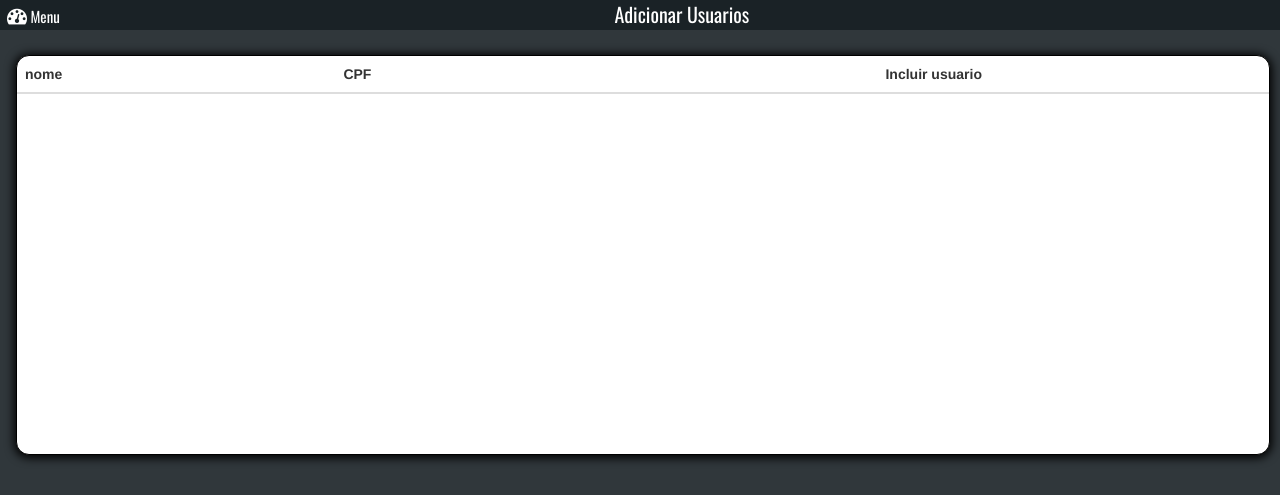
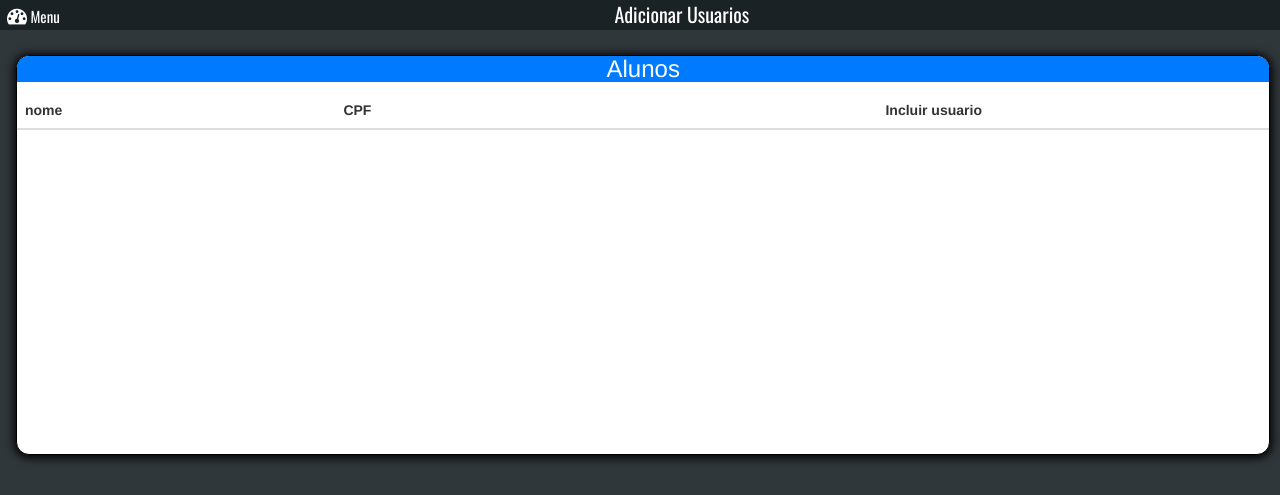
Before and after one commit to gabrielsdiogo/gym_project, a PHP site: page /admin/addUsuario.php in a window 1280 px wide. Shown: the top 495 px of the page. Run offline with PHP 8.4, Linux system fonts and the light colour scheme; data that the repository does not hold is empty; some libraries are stand-ins or nearby versions.

Commit message:
Inserção de usuario ao BD concluida

```diff
--- a/admin/addUsuario.php
+++ b/admin/addUsuario.php
@@ -30,6 +30,9 @@
 
           $mysqli->query("INSERT INTO usuario_web(usuario,senha,email,situacao,idaluno) VALUES
           ('$user','$pwd','$email','$situ','$id')") or die($mysqli->error);
+
+          $mysqli->query("UPDATE alunos SET user_web='1' WHERE IDaluno = $id ") or die($mysqli->error);
+          header("refresh: 0");
         }
 
 
@@ -45,6 +48,9 @@
 
     <section id="conteudo">
       <div id="conteudo" class="conteudo">
+        <div class="header">
+            <h3>Alunos</h3>
+        </div>
         <table class="table">
           <thead>
             <tr>
```
